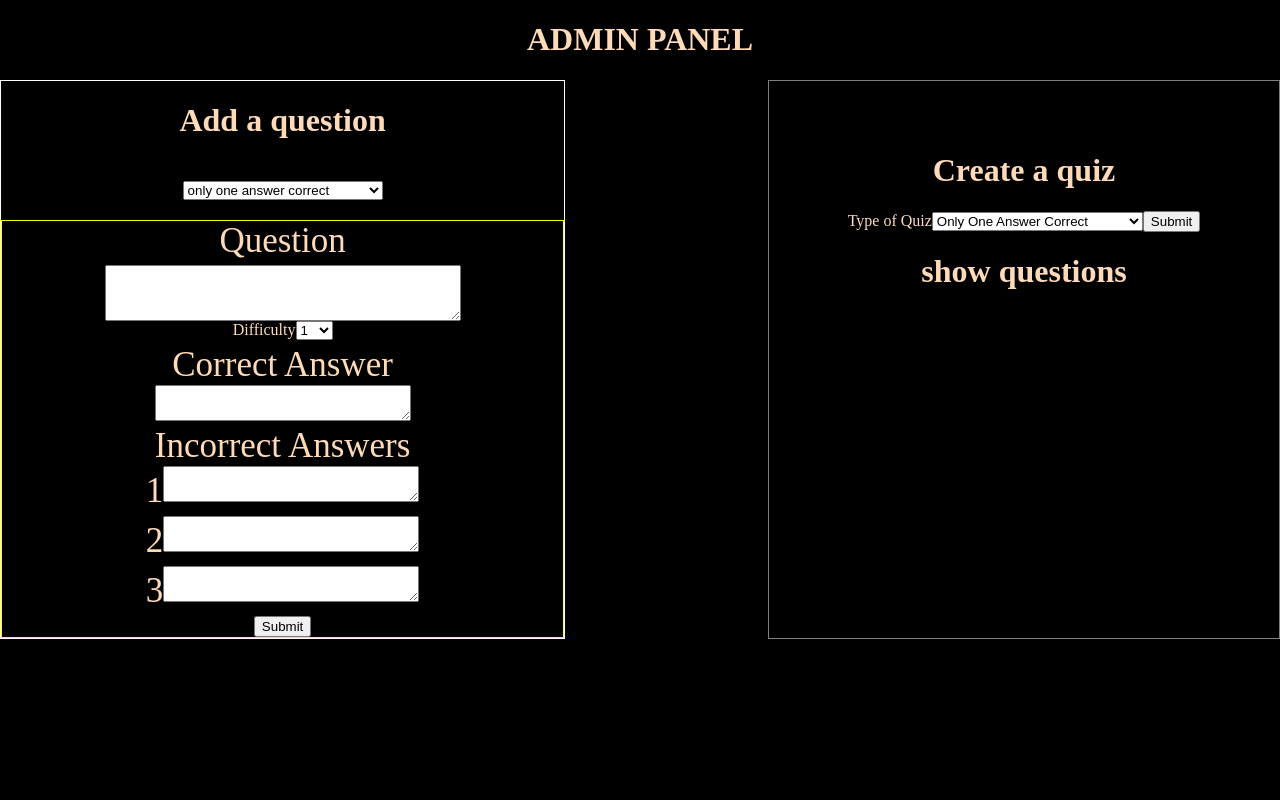
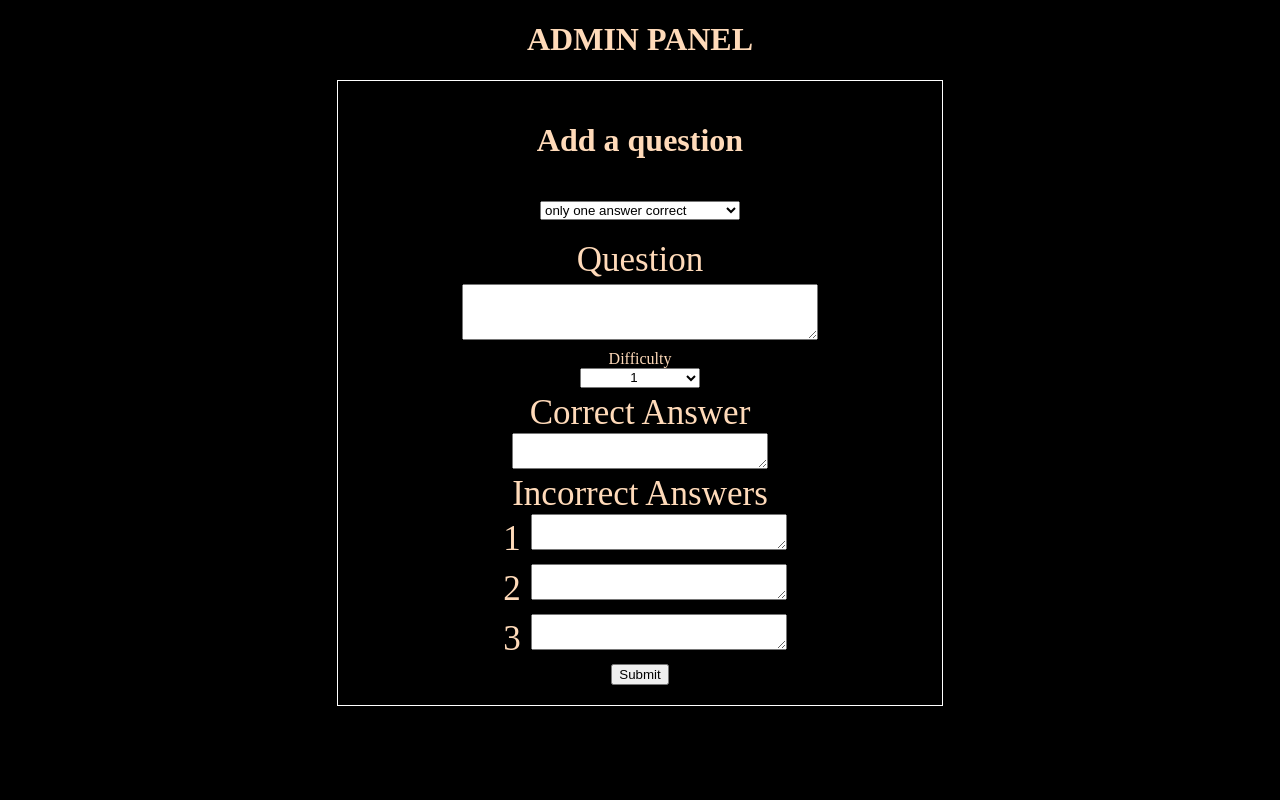
Before and after one commit to AFFAN-AHMAD/Digiaccel-Assignment, a React (Create React App) app in the folder client/: page /admin in a window 1280 px wide. Shown: the top 800 px of the page. Built offline with nearby package versions, Linux system fonts and the light colour scheme.

Commit message:
improved:css of admin question page

```diff
--- a/client/src/components/oneAnswer/OneAnswer.jsx
+++ b/client/src/components/oneAnswer/OneAnswer.jsx
@@ -15,6 +15,16 @@ const OneAnswer = () => {
   const dispatch = useDispatch();
   const handleSubmit = (e) => {
     e.preventDefault();
+
+    if (
+      !question ||
+      !incorrectAnswer1 ||
+      !incorrectAnswer2 ||
+      !incorrectAnswer3 ||
+      !correctAnswer
+    ) {
+      return alert("all feilds are required");
+    }
     setAllAnswers(
       correctAnswer,
       incorrectAnswer1,
@@ -46,8 +56,13 @@ const OneAnswer = () => {
         </div>
         <div>
           <label>Difficulty</label>
-          <select onChange={(e) => setDifficulty(e.target.value)}>
-            <option value={1}>1</option>
+          <select
+            onChange={(e) => setDifficulty(e.target.value)}
+            className={styles.select}
+          >
+            <option value={1} className={styles.option}>
+              1
+            </option>
             <option value={2}>2</option>
             <option value={3}>3</option>
             <option value={4}>4</option>
--- a/client/src/components/oneAnswer/oneAnswer.module.css
+++ b/client/src/components/oneAnswer/oneAnswer.module.css
@@ -1,13 +1,18 @@
 .container{
-    border:1px solid yellow
+    /* border:1px solid yellow */
+}
+.container>label{
+    margin:"10px"
 }
 .label {
     height: 30px;
     font-size: 35px;
+    margin:30px 10px
     /* width: 50%; */
 }
 .question{
     display: block;
+    margin-bottom: 10px;
 }
 .inputsContainer{
     margin-top: 5px;
@@ -27,3 +32,7 @@
     min-height: 30px;
     max-height: 30px;
 }
+
+.select{
+    width:120px;
+}
--- a/client/src/components/twoAnswers/TwoAnswers.jsx
+++ b/client/src/components/twoAnswers/TwoAnswers.jsx
@@ -34,7 +34,7 @@ const TwoAnswers = () => {
       allAnswers,
       difficulty,
     };
-    console.log(quest)
+    console.log(quest);
     dispatch(addTwoAnswersCorrect({ quest, token }));
   };
   return (
@@ -57,7 +57,10 @@ const TwoAnswers = () => {
         </div>
         <div>
           <label>Difficulty</label>
-          <select onChange={(e) => setDifficulty(e.target.value)}>
+          <select
+            onChange={(e) => setDifficulty(e.target.value)}
+            className={styles.select}
+          >
             <option value={1}>1</option>
             <option value={2}>2</option>
             <option value={3}>3</option>
--- a/client/src/components/twoAnswers/two.module.css
+++ b/client/src/components/twoAnswers/two.module.css
@@ -1,5 +1,6 @@
 .container {
-    border: 1px solid yellow
+  /* border: 1px solid yellow */
+
 }
 
 .label {
@@ -11,21 +12,22 @@
 .question {
   display: block;
   text-align: center;
+  margin-bottom: 10px;
 }
 
 .inputsContainer {
   margin-top: 5px;
 }
 
-/* .input,
-.select,
-.textarea {
+.select {
   text-align: center;
   display: block;
   margin: auto;
   height: 20px;
-} */
-
+}
+.select {
+  width: 120px;
+}
 
 .textarea,
 .textarea1 {
--- a/client/src/pages/admin/Admin.jsx
+++ b/client/src/pages/admin/Admin.jsx
@@ -33,7 +33,7 @@ const Admin = () => {
     <>
       <div>
         <h1 style={{ textAlign: "center" }}>ADMIN PANEL</h1>
-        <h3>{name}</h3>
+        <h3 style={{ textAlign: "center" }}>{name}</h3>
       </div>
       <div className={styles.container}>
         <div className={styles.questContainer}>
--- a/client/src/pages/admin/admin.module.css
+++ b/client/src/pages/admin/admin.module.css
@@ -1,25 +1,30 @@
 .container{
-    display: flex;
+    /* display: flex; */
     width: 100%;
     justify-content: space-between;
     height: 100%;
     margin: 20px auto;
     box-sizing: border-box;
+    text-align: center;
 }
 
 .questContainer{
-    border: 1px solid red;
+    border: 1px solid white;
     text-align: center;
     width: 44%;
-    border: 1px solid white;
+    /* border: 1px solid white; */
     height: 100%;
+    margin: auto;
+    margin-bottom: 70px;
+    padding: 20px
 }
 .quizContainer{
-    border:1px solid gray;
+    /* border:1px solid gray; */
     padding: 50px;
     box-sizing: border-box;
     width: 40%;
     text-align: center;
+    margin: auto;
 }
 .select{
     margin: 20px;
```
Lines whose indentation alone changed are shown as unchanged.
